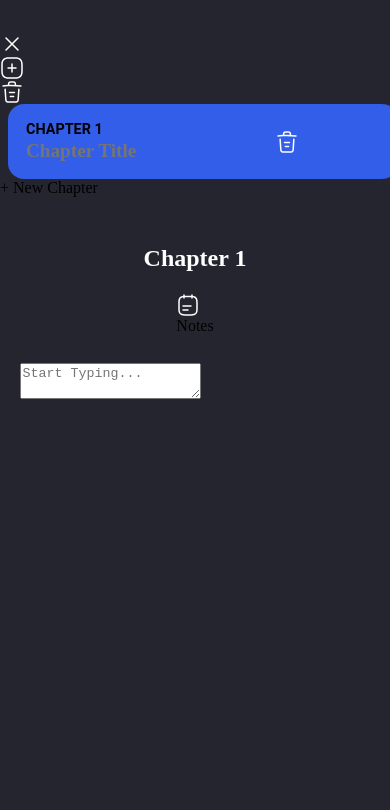
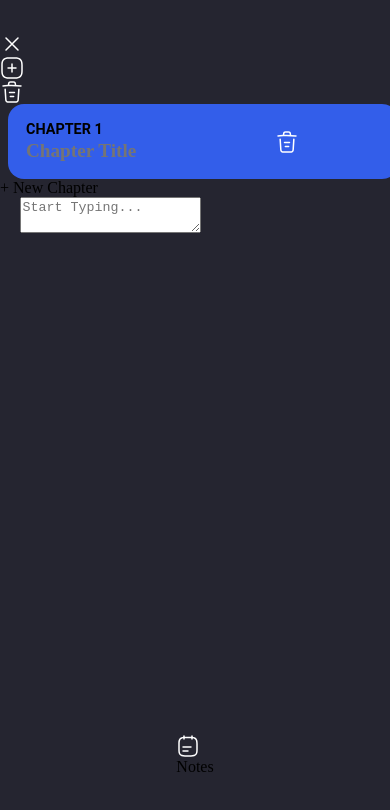
Before and after one commit to joshistoast/wordly, a Vue app: page /app in a window 390 px wide. Both pictures are taken after a click on the element "+ New Chapter". Shown: the top 810 px of the page. Built offline with nearby package versions, Linux system fonts and the light colour scheme.

Commit message:
Fixed Mobile Styling

```diff
--- a/src/components/Card.vue
+++ b/src/components/Card.vue
@@ -138,6 +138,12 @@ export default {
 
   /* Desktop Styles */
   @media screen and (min-width: 1024px) {
+
+    .chapter-title,.chapter-subtitle {
+      outline: none;
+      padding: 0;
+    }
+
     .card {
       position: relative;
       width: 100%;
@@ -164,6 +170,7 @@ export default {
         opacity: 0;
         transform: scale(0.8);
         transition: all 100ms ease-out;
+        pointer-events: none;
         background: linear-gradient(270deg, #373740 0%, #373740 24.33%, rgba(55, 55, 64, 0.719681) 66.71%, rgba(55, 55, 64, 0) 100%);
       }
       &__actions__list {
@@ -179,6 +186,7 @@ export default {
         width: 48px;
         height: 48px;
         z-index: 999;
+        pointer-events: auto;
       }
       .action::before {
         content: '';
--- a/src/components/Editor.vue
+++ b/src/components/Editor.vue
@@ -41,6 +41,12 @@ export default {
 
 <style lang='postcss' scoped>
 
+  @media screen and (max-width: 1023px) {
+    .heading {
+      margin-top: 90px;
+    }
+  }
+
   .editor {
     position: relative;
     height: calc(100% - 100px);
--- a/src/components/Explorer.vue
+++ b/src/components/Explorer.vue
@@ -128,7 +128,6 @@ export default {
       &__chapters {
         display: flex;
         flex-direction: row;
-        position: absolute;
         top: 6.5em;
         left: 0;
         align-items: center;
--- a/src/components/WordPad.vue
+++ b/src/components/WordPad.vue
@@ -33,10 +33,21 @@ export default {
 
 <style lang='postcss'>
 
+ @media screen and (max-width: 1023px) {
+    .wordpad {
+      margin-top: 1em;
+    }
+  }
+
+  @media screen and (min-width: 1024px) {
+    .wordpad {
+      margin-top: 75px;
+    }
+  }
+
   .wordpad {
     width: 100%;
     height: 100%;
-    margin-top: 75px;
 
     &__textarea {
       background: transparent;
--- a/src/views/App.vue
+++ b/src/views/App.vue
@@ -35,6 +35,16 @@ export default {
     display: grid;
   }
 
+  @media screen and (max-width: 1023px) {
+    .app__container {
+      height: 100vh;
+    }
+    .explorer__container {
+      position: absolute;
+      z-index: 999;
+    }
+  }
+
   @media screen and (min-width: 1024px) {
     .app__container {
       grid-template-columns: repeat(3, minmax(0, 1fr));
```
Also changed, not shown: 1 other file (tests, documents, lock files or other folders).
